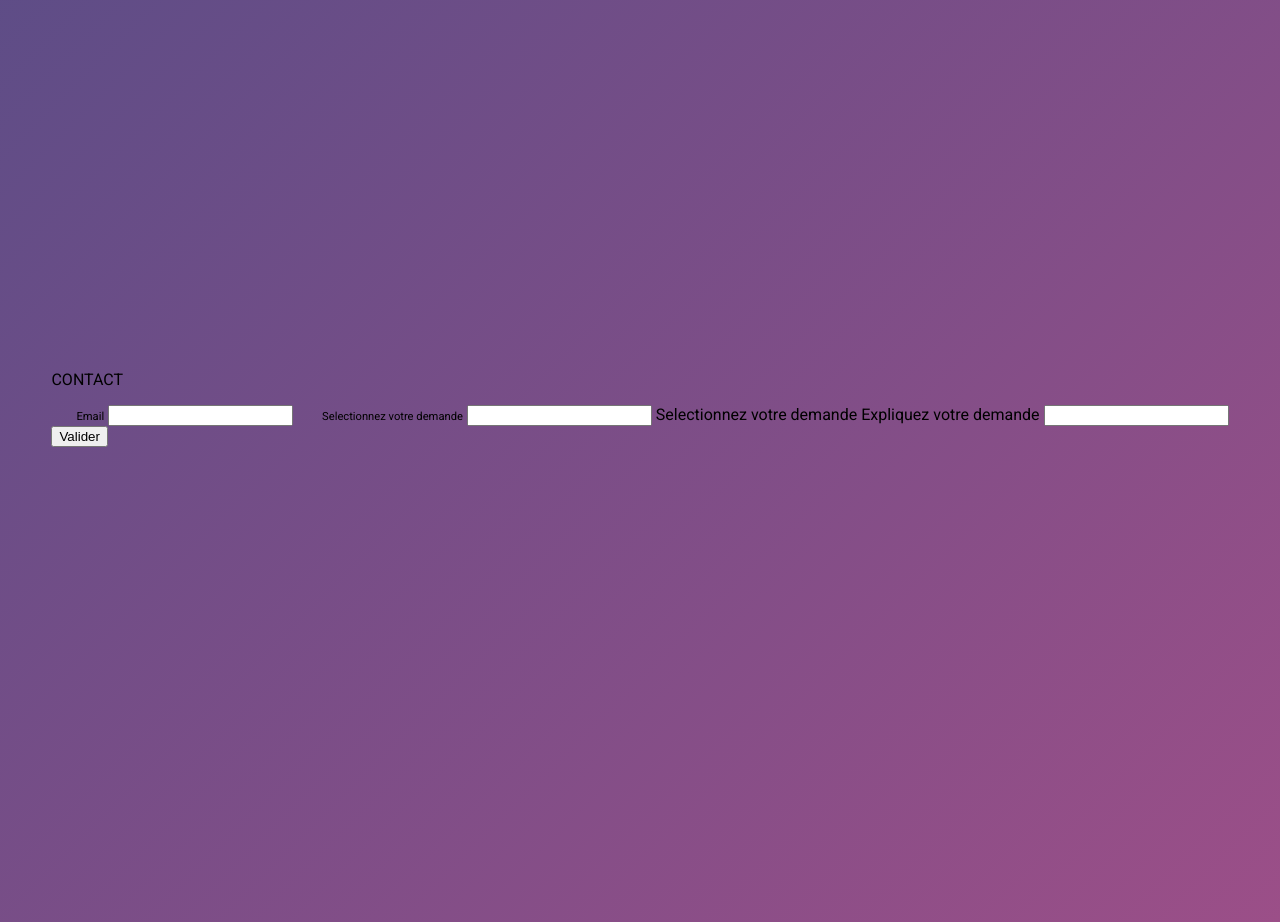
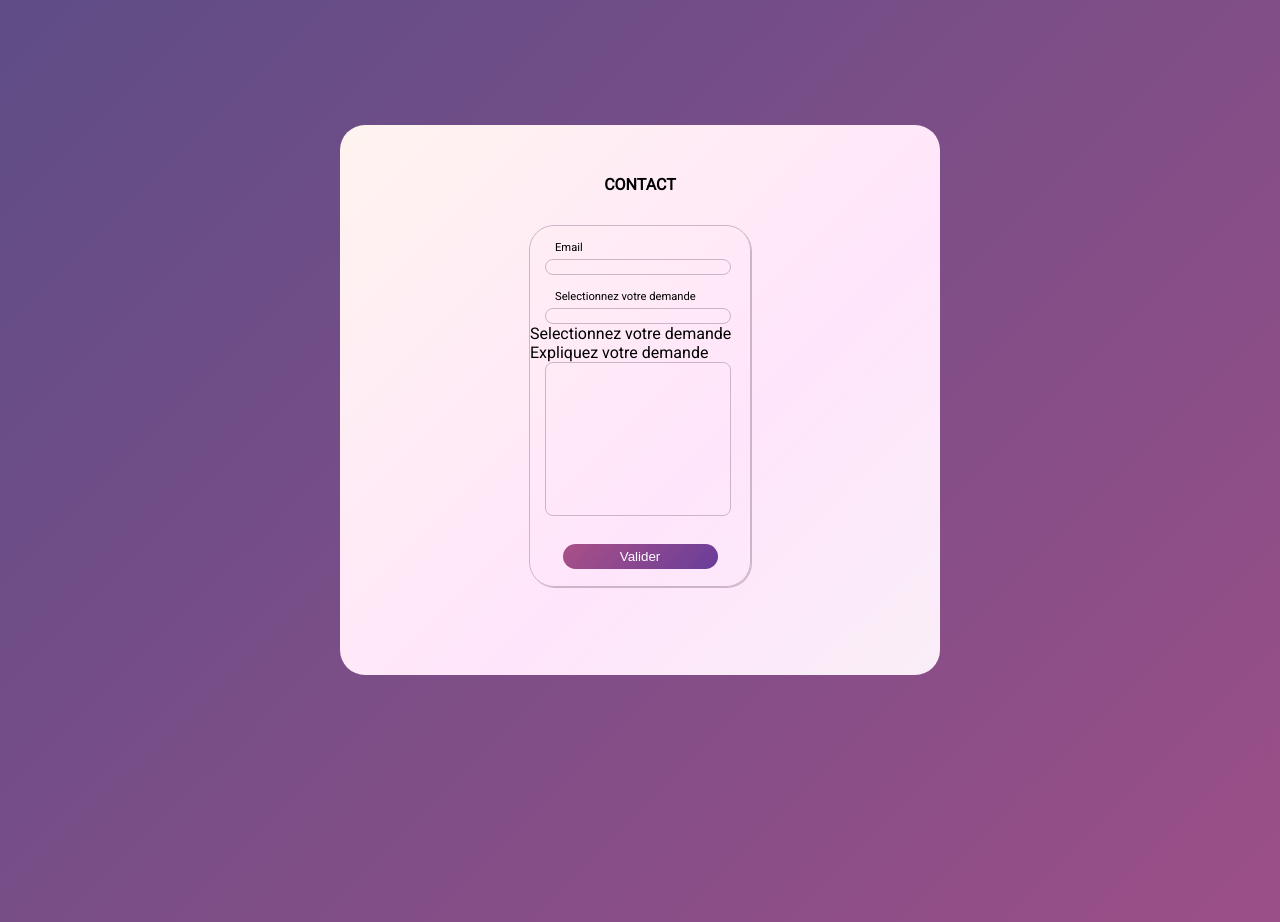
Before and after one commit to GAETAN-THEVENET/GAETAN-THEVENET, a plain HTML site: page index.html in a window 1280 px wide. Shown: the part 1000-1922 px from the top of the page. Drawn offline with Linux system fonts and the light colour scheme.

Commit message:
Update styles.css

```diff
--- a/styles.css
+++ b/styles.css
@@ -268,3 +268,103 @@ label {
     font-size: 0.4rem;
     margin-top: 3px;
 }
+
+
+.box-1 {
+
+    height: 550px;
+    width: 600px;
+    position: absolute;
+    border-radius: 25px;
+    background: linear-gradient(-45deg, #F5F5F5, #FFE5FB, #FFF5EE, #CFB4C8);
+	background-size: 200% 200%;
+	animation: gradient 15s ease infinite;
+    display: flex;
+    justify-content: center;
+
+}
+
+.contact {
+
+    font-size: 1em;
+    font-weight: bold;
+    margin-top: 50px;
+    font-family: "Roboto";
+
+
+
+}
+
+.contact-box {
+
+    border: #CFB4C8 solid 0.1px;
+    height: 360px;
+    width: 220px;
+    position: absolute;
+    top : 100px;
+    border-radius: 25px;
+    box-shadow: 1px 1px #CFB4C8;
+    display: flex;
+    flex-direction: column;
+
+}
+
+.inpcont {
+
+    width: 180px;
+    height: 20px;
+    background-color: transparent;
+    border-radius: 8px;
+    border:#CFB4C8 solid 0.1px;
+    margin-left: 15px;
+    font-size: 0.7em;
+    text-indent:5px;
+
+}
+
+.inpcont1 {
+
+    width: 180px;
+    height: 150px;
+    background-color: transparent;
+    border-radius: 8px;
+    border:#CFB4C8 solid 0.1px;
+    margin-left: 15px;
+    font-size: 0.7em;
+    text-indent:5px;
+
+}
+
+.pourcentrer-contact {
+
+    height: 80px;
+    width: 220px;
+    display: flex;
+    justify-content: center;
+    align-items: center;
+    flex-direction: column;
+
+}
+
+.valider-contact {
+
+    background: linear-gradient(-45deg, #4e35a2, #a64f88, #014a85, #82134e);
+	background-size: 400% 400%;
+	animation: gradient 15s ease infinite;
+    border-radius: 15px;
+    width: 155px;
+    height: 25px;
+    color: white;
+    border: none;
+    transition: all .4s;
+
+}
+
+.valider-contact:hover {
+
+    font-size: 1em;
+    height: 35px;
+    width: 180px;
+    transition: all .4s;
+
+}
```
